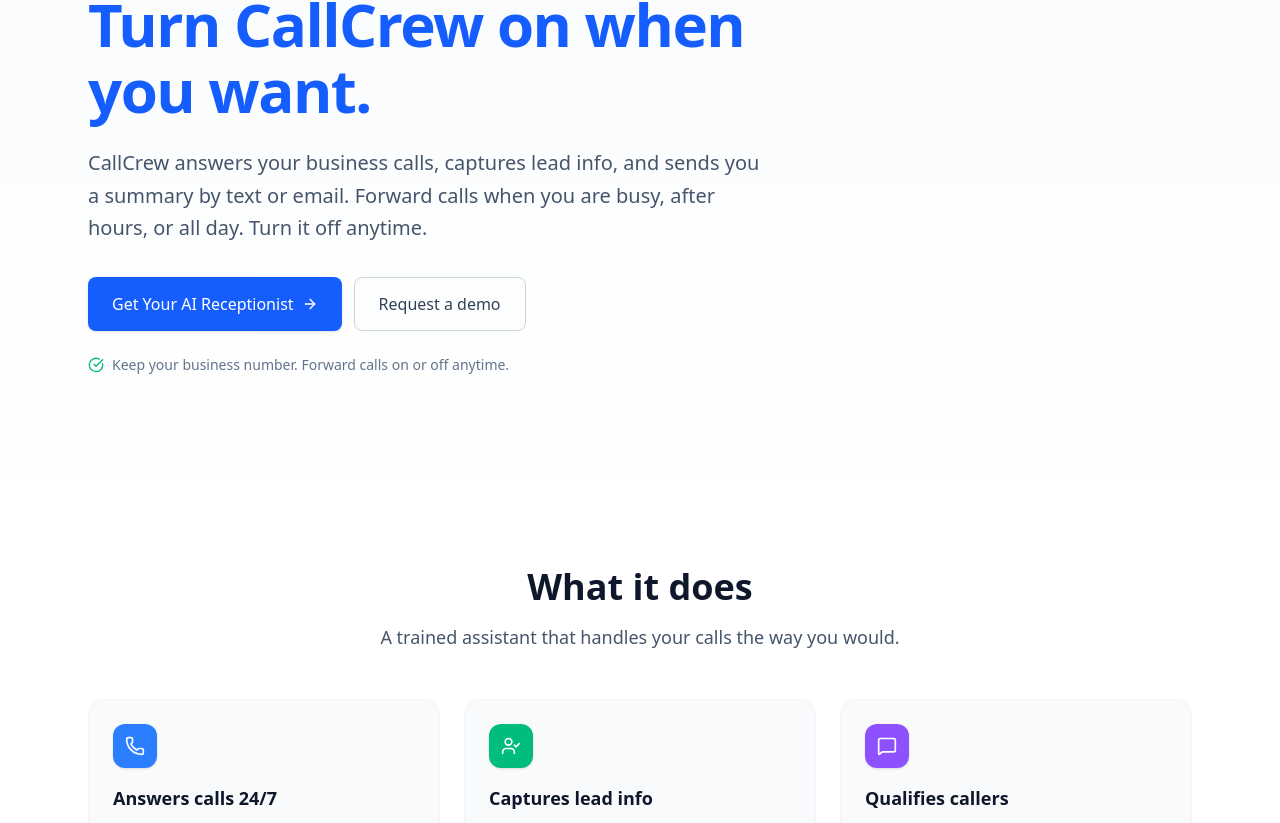
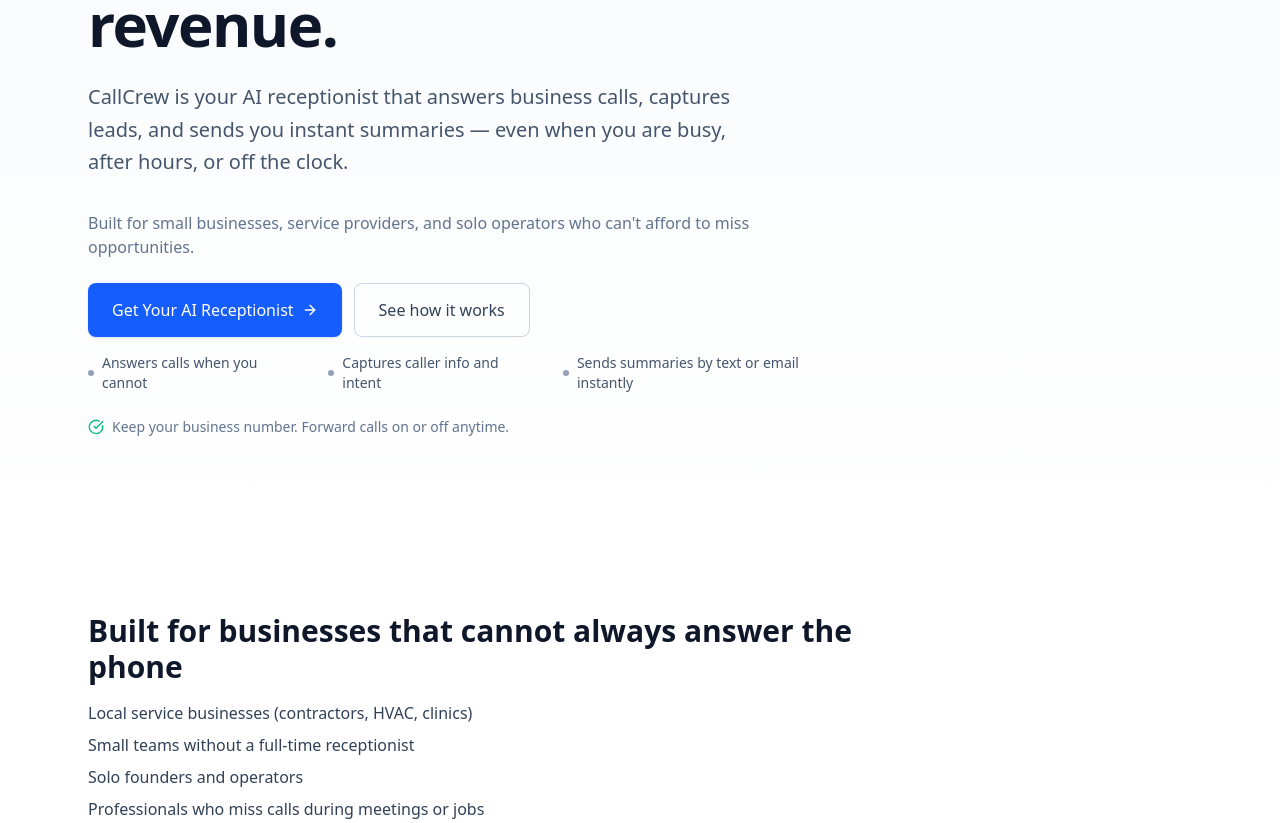
Before and after one commit to dasit34/CallCrew, a Next.js app in the folder callcrew-dashboard/: page / in a window 1280 px wide. Shown: the part 277-1100 px from the top of the page. Built offline with nearby package versions, Linux system fonts and the light colour scheme.

Commit message:
Revamp landing page content and structure: update hero section text, add supporting information, and introduce a new 'Who This Is For' component to enhance user engagement and clarity.

```diff
--- a/callcrew-dashboard/src/app/page.tsx
+++ b/callcrew-dashboard/src/app/page.tsx
@@ -12,12 +12,14 @@
   FinalCTA,
   Footer,
 } from "@/components/landing";
+import { WhoThisIsFor } from "@/components/landing/WhoThisIsFor";
 
 export default function HomePage() {
   return (
     <main className="min-h-screen">
       <Navbar />
       <Hero />
+      <WhoThisIsFor />
       <WhatItDoes />
       <OnOffControl />
       <ReplaceLiveAssistants />
--- /dev/null
+++ b/callcrew-dashboard/src/components/landing/WhoThisIsFor.tsx
@@ -0,0 +1,21 @@
+import React from "react";
+
+export function WhoThisIsFor() {
+  return (
+    <section className="py-12 md:py-16 bg-white">
+      <div className="max-w-6xl mx-auto px-4 sm:px-6">
+        <div className="max-w-3xl">
+          <h2 className="text-2xl sm:text-3xl font-semibold text-slate-900 mb-4">
+            Built for businesses that cannot always answer the phone
+          </h2>
+          <ul className="space-y-2 text-slate-700 text-sm sm:text-base">
+            <li>Local service businesses (contractors, HVAC, clinics)</li>
+            <li>Small teams without a full-time receptionist</li>
+            <li>Solo founders and operators</li>
+            <li>Professionals who miss calls during meetings or jobs</li>
+          </ul>
+        </div>
+      </div>
+    </section>
+  );
+}
--- a/callcrew-dashboard/src/components/landing/index.tsx
+++ b/callcrew-dashboard/src/components/landing/index.tsx
@@ -140,19 +140,22 @@
 
           {/* Headline */}
           <h1 className="text-4xl sm:text-5xl lg:text-6xl font-bold text-slate-900 tracking-tight leading-[1.1] mb-6">
-            Stop missing calls.
-            <br />
-            <span className="text-blue-600">Turn CallCrew on when you want.</span>
+            Every missed call is missed revenue.
           </h1>
 
           {/* Subheadline */}
           <p className="text-lg sm:text-xl text-slate-600 leading-relaxed mb-8 max-w-2xl">
-            CallCrew answers your business calls, captures lead info, and sends you a summary by text or email.
-            Forward calls when you are busy, after hours, or all day. Turn it off anytime.
+            CallCrew is your AI receptionist that answers business calls, captures leads, and sends you instant
+            summaries — even when you are busy, after hours, or off the clock.
+          </p>
+
+          {/* Supporting line */}
+          <p className="text-sm sm:text-base text-slate-500 mb-6 max-w-2xl">
+            Built for small businesses, service providers, and solo operators who can&apos;t afford to miss opportunities.
           </p>
 
           {/* CTAs */}
-          <div className="flex flex-col sm:flex-row gap-3 mb-6">
+          <div className="flex flex-col sm:flex-row gap-3 mb-4">
             <Link
               href="/onboarding"
               className="inline-flex items-center justify-center gap-2 px-6 py-3.5 text-base font-medium text-white bg-blue-600 rounded-lg hover:bg-blue-700 transition-colors shadow-sm"
@@ -164,9 +167,25 @@
               href="#request-demo"
               className="inline-flex items-center justify-center px-6 py-3.5 text-base font-medium text-slate-700 border border-slate-300 rounded-lg hover:bg-slate-50 hover:border-slate-400 transition-colors"
             >
-              Request a demo
+              See how it works
             </a>
           </div>
+
+          {/* Supporting bullets */}
+          <ul className="flex flex-col sm:flex-row gap-2 sm:gap-6 mb-6 text-sm text-slate-600">
+            <li className="flex items-center gap-2">
+              <span className="w-1.5 h-1.5 rounded-full bg-slate-400" />
+              <span>Answers calls when you cannot</span>
+            </li>
+            <li className="flex items-center gap-2">
+              <span className="w-1.5 h-1.5 rounded-full bg-slate-400" />
+              <span>Captures caller info and intent</span>
+            </li>
+            <li className="flex items-center gap-2">
+              <span className="w-1.5 h-1.5 rounded-full bg-slate-400" />
+              <span>Sends summaries by text or email instantly</span>
+            </li>
+          </ul>
 
           {/* Micro-line */}
           <p className="text-sm text-slate-500 flex items-center gap-2">
```
